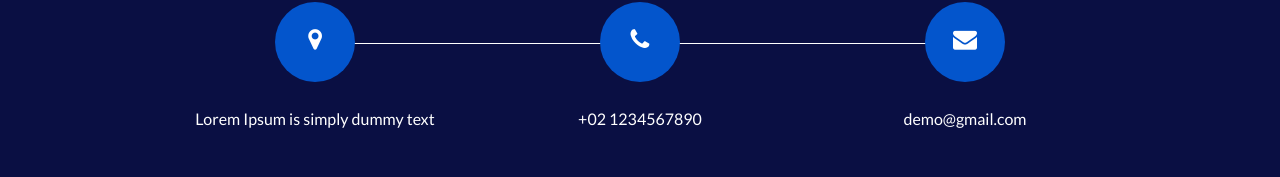
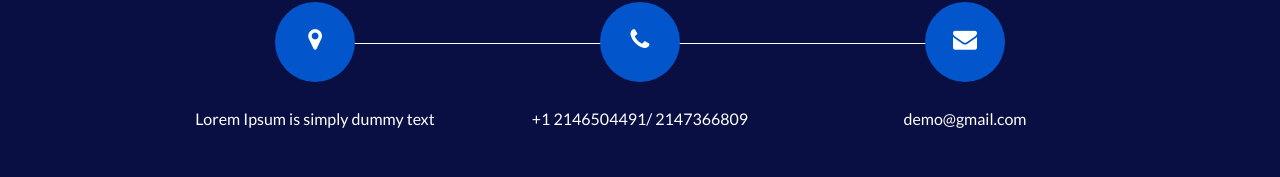
Before and after one commit to dzidzi1984/web-consulting, a plain HTML site: page contact.html in a window 1280 px wide. Shown: the part 1031-1208 px from the top of the page. Drawn offline with nearby package versions, Linux system fonts and the light colour scheme; some packages are replaced by stand-ins of ours.

Commit message:
feature branch

```diff
--- a/contact.html
+++ b/contact.html
@@ -161,7 +161,7 @@
                       <i class="fa fa-phone" aria-hidden="true"></i>
                     </div>
                     <p>
-                      +02 1234567890
+                      +1 2146504491/ 2147366809
                     </p>
                   </div>
                 </a>
```
